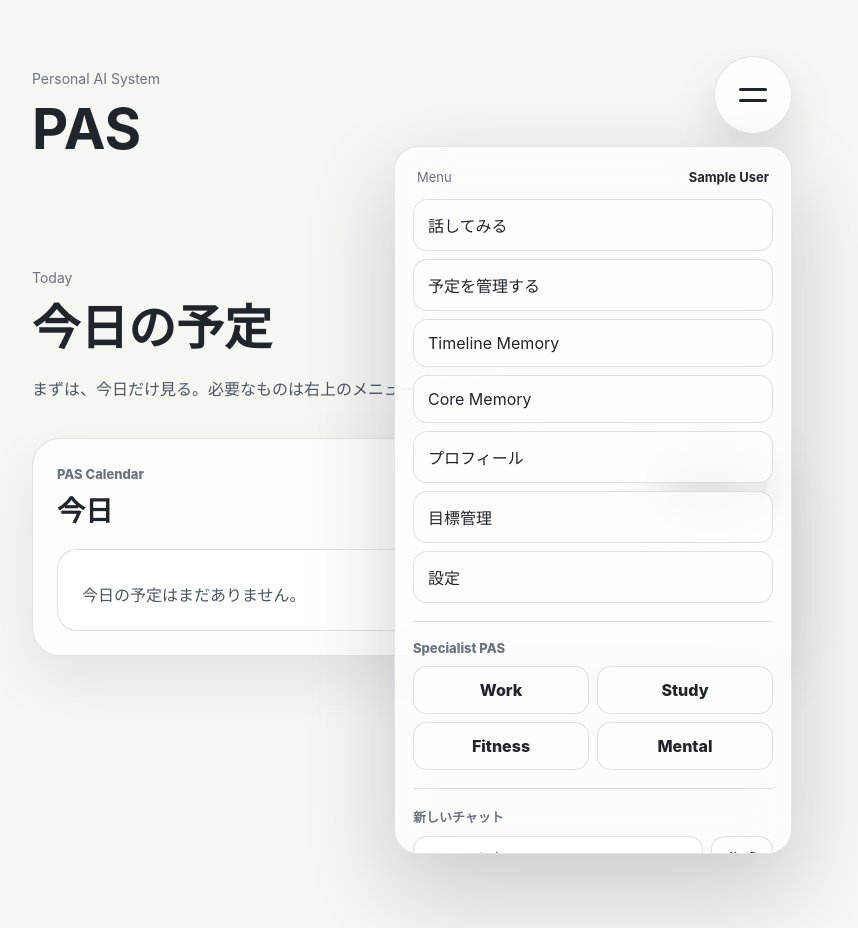
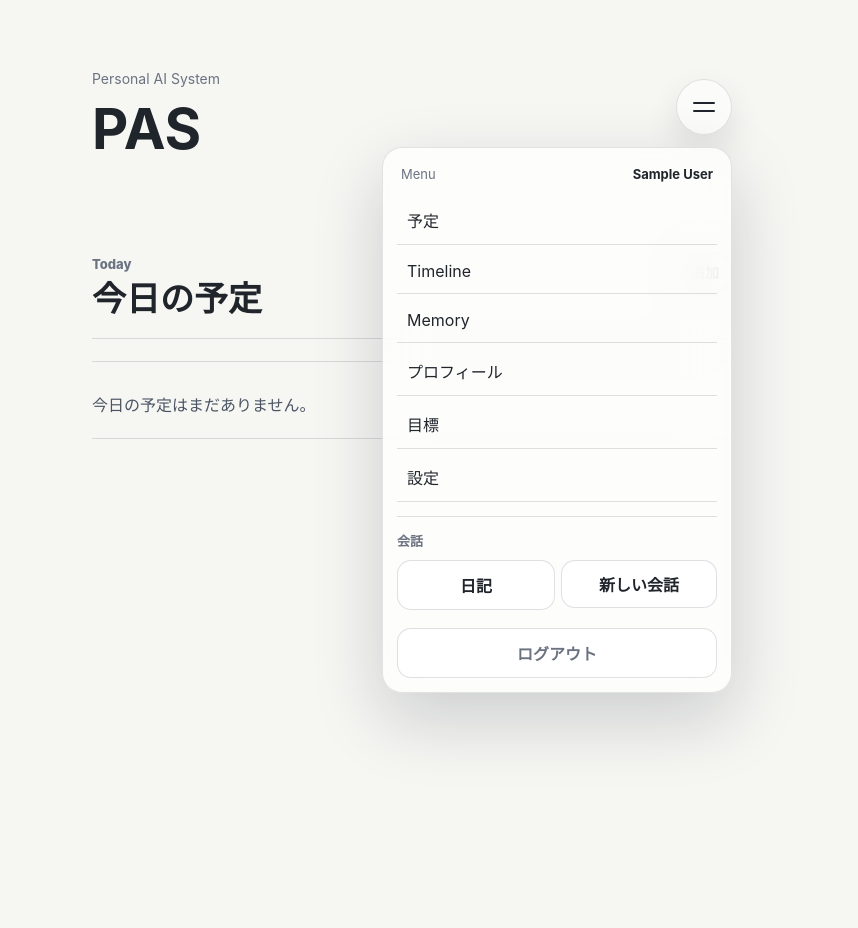
Before and after one commit to kokura-yuta/PAS, a FastAPI app: page / in a window 1280 px wide, after a click that opens the changed part. Shown: the whole page, without its empty margins (228-1086 px from the left). Run offline with FastAPI, Linux system fonts and the light colour scheme; the visitor is signed in with stand-in values (Sample User, id 1); tables that the repository leaves empty hold one stand-in row (values such as "Sample post").

Commit message:
Simplify home and remove Google calendar integration

```diff
--- a/main.py
+++ b/main.py
@@ -16,19 +16,6 @@ from sqlalchemy import Column, Integer, String, Text, DateTime, Boolean, Float,
 from sqlalchemy.exc import IntegrityError
 from datetime import datetime, timedelta
 
-try:
-    from google.oauth2.credentials import Credentials
-    from google_auth_oauthlib.flow import Flow
-    from google.auth.transport.requests import Request as GoogleAuthRequest
-    from googleapiclient.discovery import build
-    from googleapiclient.errors import HttpError
-except ImportError:
-    Credentials = None
-    Flow = None
-    GoogleAuthRequest = None
-    build = None
-    HttpError = Exception
-
 
 load_dotenv()
 
@@ -37,13 +24,6 @@ CHAT_DISPLAY_LIMIT = 50
 MEMORY_EXTRACTION_MIN_LENGTH = 20
 THREAD_TITLE_MAX_LENGTH = 50
 PASSWORD_MIN_LENGTH = 8
-APP_TIMEZONE = os.getenv("APP_TIMEZONE", "Asia/Tokyo")
-GOOGLE_CLIENT_ID = os.getenv("GOOGLE_CLIENT_ID")
-GOOGLE_CLIENT_SECRET = os.getenv("GOOGLE_CLIENT_SECRET")
-GOOGLE_REDIRECT_URI = os.getenv("GOOGLE_REDIRECT_URI")
-GOOGLE_AUTH_URI = "https://accounts.google.com/o/oauth2/auth"
-GOOGLE_TOKEN_URI = "https://oauth2.googleapis.com/token"
-CALENDAR_SCOPES = ["https://www.googleapis.com/auth/calendar"]
 DIARY_THREAD_TYPE = "diary"
 CUSTOM_THREAD_TYPE = "custom"
 WORK_THREAD_TYPE = "work"
@@ -276,24 +256,11 @@ class TimelineMemory(Base):
     updated_at = Column(DateTime, default=datetime.utcnow, onupdate=datetime.utcnow)
 
 
-class CalendarAccount(Base):
-    __tablename__ = "calendar_accounts"
+class CalendarEvent(Base):
+    __tablename__ = "calendar_events"
 
     id = Column(Integer, primary_key=True, index=True)
     user_id = Column(Integer, index=True)
-    provider = Column(String(50), default="google")
-    token_json = Column(Text)
-    is_connected = Column(Boolean, default=True)
-    created_at = Column(DateTime, default=datetime.utcnow)
-    updated_at = Column(DateTime, default=datetime.utcnow, onupdate=datetime.utcnow)
-
-
-class CalendarEvent(Base):
-    __tablename__ = "calendar_events"
-
-    id = Column(Integer, primary_key=True, index=True)
-    user_id = Column(Integer, index=True)
-    google_event_id = Column(String(255), index=True)
     title = Column(String(255))
     description = Column(Text)
     start_datetime = Column(DateTime)
@@ -345,7 +312,6 @@ def ensure_user_id_columns():
         "goals",
         "settings",
         "timeline_memories",
-        "calendar_accounts",
         "calendar_events"
     ]
 
@@ -467,7 +433,6 @@ def claim_unowned_data(user_id):
         "goals",
         "settings",
         "timeline_memories",
-        "calendar_accounts",
         "calendar_events"
     ]
 
@@ -1300,109 +1265,6 @@ def format_timeline_for_prompt(timeline_items):
     return timeline_text
 
 
-def calendar_config_ready():
-    return bool(
-        GOOGLE_CLIENT_ID
-        and GOOGLE_CLIENT_SECRET
-        and GOOGLE_REDIRECT_URI
-        and Flow
-        and Credentials
-        and build
-    )
-
-
-def get_calendar_redirect_uri(request):
-    if GOOGLE_REDIRECT_URI:
-        return GOOGLE_REDIRECT_URI
-
-    return str(request.url_for("google_calendar_callback"))
-
-
-def build_google_calendar_flow(request):
-    if not calendar_config_ready():
-        return None
-
-    client_config = {
-        "web": {
-            "client_id": GOOGLE_CLIENT_ID,
-            "client_secret": GOOGLE_CLIENT_SECRET,
-            "auth_uri": GOOGLE_AUTH_URI,
-            "token_uri": GOOGLE_TOKEN_URI,
-            "redirect_uris": [get_calendar_redirect_uri(request)]
-        }
-    }
-
-    flow = Flow.from_client_config(
-        client_config,
-        scopes=CALENDAR_SCOPES,
-        redirect_uri=get_calendar_redirect_uri(request)
-    )
-
-    return flow
-
-
-def load_calendar_account(user_id):
-    db = SessionLocal()
-
-    try:
-        return (
-            db.query(CalendarAccount)
-            .filter(CalendarAccount.user_id == user_id)
-            .filter(CalendarAccount.provider == "google")
-            .filter(CalendarAccount.is_connected.is_(True))
-            .first()
-        )
-    finally:
-        db.close()
-
-
-def save_calendar_credentials(user_id, credentials):
-    db = SessionLocal()
-
-    try:
-        account = (
-            db.query(CalendarAccount)
-            .filter(CalendarAccount.user_id == user_id)
-            .filter(CalendarAccount.provider == "google")
-            .first()
-        )
-
-        if account is None:
-            account = CalendarAccount(user_id=user_id, provider="google")
-            db.add(account)
-
-        account.token_json = credentials.to_json()
-        account.is_connected = True
-        account.updated_at = datetime.utcnow()
-        db.commit()
-    finally:
-        db.close()
-
-
-def build_calendar_service(user_id):
-    account = load_calendar_account(user_id)
-
-    if not calendar_config_ready():
-        return None, "Google Calendar連携の環境変数またはライブラリが未設定です。"
-
-    if account is None or not account.token_json:
-        return None, "Google Calendarがまだ接続されていません。"
-
-    credentials = Credentials.from_authorized_user_info(
-        json.loads(account.token_json),
-        CALENDAR_SCOPES
-    )
-
-    if credentials.expired and credentials.refresh_token:
-        credentials.refresh(GoogleAuthRequest())
-        save_calendar_credentials(user_id, credentials)
-
-    if not credentials.valid:
-        return None, "Google Calendarの認証が切れています。もう一度接続してください。"
-
-    return build("calendar", "v3", credentials=credentials), ""
-
-
 def save_local_calendar_event(user_id, title, description, start_datetime, end_datetime, location):
     title = (title or "").strip()
     description = (description or "").strip()
@@ -1421,7 +1283,6 @@ def save_local_calendar_event(user_id, title, description, start_datetime, end_d
     try:
         calendar_event = CalendarEvent(
             user_id=user_id,
-            google_event_id=None,
             title=title,
             description=description,
             start_datetime=start_value,
@@ -1434,112 +1295,6 @@ def save_local_calendar_event(user_id, title, description, start_datetime, end_d
         return True, "PAS内の予定として保存しました。"
     finally:
         db.close()
-
-
-def upsert_calendar_event(user_id, event):
-    google_event_id = event.get("id")
-
-    if not google_event_id:
-        return
-
-    start_value = event.get("start", {}).get("dateTime") or event.get("start", {}).get("date")
-    end_value = event.get("end", {}).get("dateTime") or event.get("end", {}).get("date")
-
-    db = SessionLocal()
-
-    try:
-        calendar_event = (
-            db.query(CalendarEvent)
-            .filter(CalendarEvent.user_id == user_id)
-            .filter(CalendarEvent.google_event_id == google_event_id)
-            .first()
-        )
-
-        if calendar_event is None:
-            calendar_event = CalendarEvent(
-                user_id=user_id,
-                google_event_id=google_event_id
-            )
-            db.add(calendar_event)
-
-        calendar_event.title = event.get("summary", "無題の予定")
-        calendar_event.description = event.get("description", "")
-        calendar_event.start_datetime = parse_datetime_value(start_value)
-        calendar_event.end_datetime = parse_datetime_value(end_value)
-        calendar_event.location = event.get("location", "")
-        calendar_event.updated_at = datetime.utcnow()
-        db.commit()
-    finally:
-        db.close()
-
-
-def sync_google_calendar_events(user_id):
-    service, error = build_calendar_service(user_id)
-
-    if error:
-        return False, error
-
-    now = datetime.utcnow()
-    time_min = now.isoformat() + "Z"
-    time_max = (now + timedelta(days=90)).isoformat() + "Z"
-
-    try:
-        events_result = service.events().list(
-            calendarId="primary",
-            timeMin=time_min,
-            timeMax=time_max,
-            maxResults=100,
-            singleEvents=True,
-            orderBy="startTime"
-        ).execute()
-    except HttpError:
-        return False, "Google Calendarの予定取得に失敗しました。"
-
-    events = events_result.get("items", [])
-
-    for event in events:
-        upsert_calendar_event(user_id, event)
-
-    return True, f"{len(events)}件の予定を同期しました。"
-
-
-def create_google_calendar_event(user_id, title, description, start_datetime, end_datetime, location):
-    title = (title or "").strip()
-    start_datetime = (start_datetime or "").strip()
-    end_datetime = (end_datetime or "").strip()
-
-    if not title or not start_datetime or not end_datetime:
-        return False, "予定名、開始日時、終了日時を入力してください。"
-
-    service, error = build_calendar_service(user_id)
-
-    if error:
-        return False, error
-
-    event_body = {
-        "summary": title,
-        "description": description,
-        "location": location,
-        "start": {
-            "dateTime": start_datetime,
-            "timeZone": APP_TIMEZONE
-        },
-        "end": {
-            "dateTime": end_datetime,
-            "timeZone": APP_TIMEZONE
-        }
-    }
-
-    try:
-        created_event = service.events().insert(
-            calendarId="primary",
-            body=event_body
-        ).execute()
-    except HttpError:
-        return False, "Google Calendarへの予定作成に失敗しました。"
-
-    upsert_calendar_event(user_id, created_event)
-    return True, "予定を作成しました。"
 
 
 def create_calendar_event(user_id, title, description, start_datetime, end_datetime, location):
@@ -1584,7 +1339,6 @@ def update_calendar_event(user_id, calendar_event_id, title, description, start_
         calendar_event.start_datetime = start_value
         calendar_event.end_datetime = end_value
         calendar_event.location = location
-        calendar_event.google_event_id = None
         calendar_event.updated_at = datetime.utcnow()
         db.commit()
         return True, "予定を更新しました。"
@@ -1605,39 +1359,6 @@ def delete_calendar_event(user_id, calendar_event_id):
 
         if calendar_event is None:
             return False, "予定が見つかりません。"
-
-        db.delete(calendar_event)
-        db.commit()
-        return True, "予定を削除しました。"
-    finally:
-        db.close()
-
-
-def delete_google_calendar_event(user_id, calendar_event_id):
-    db = SessionLocal()
-
-    try:
-        calendar_event = (
-            db.query(CalendarEvent)
-            .filter(CalendarEvent.user_id == user_id)
-            .filter(CalendarEvent.id == calendar_event_id)
-            .first()
-        )
-
-        if calendar_event is None:
-            return False, "予定が見つかりません。"
-
-        google_event_id = calendar_event.google_event_id
-        service, error = build_calendar_service(user_id)
-
-        if not error and google_event_id:
-            try:
-                service.events().delete(
-                    calendarId="primary",
-                    eventId=google_event_id
-                ).execute()
-            except HttpError:
-                return False, "Google Calendarの予定削除に失敗しました。"
 
         db.delete(calendar_event)
         db.commit()
@@ -2636,36 +2357,6 @@ def calendar_page(request: Request):
     )
 
 
-@app.get("/calendar/connect")
-def google_calendar_connect(request: Request):
-    current_user = get_current_user(request)
-
-    if current_user is None:
-        return RedirectResponse(url="/login", status_code=303)
-
-    return RedirectResponse(url=f"/calendar?message={quote('外部カレンダー連携は将来機能として保留中です')}", status_code=303)
-
-
-@app.get("/calendar/callback")
-def google_calendar_callback(request: Request):
-    current_user = get_current_user(request)
-
-    if current_user is None:
-        return RedirectResponse(url="/login", status_code=303)
-
-    return RedirectResponse(url=f"/calendar?message={quote('外部カレンダー連携は将来機能として保留中です')}", status_code=303)
-
-
-@app.post("/calendar/sync")
-def calendar_sync(request: Request):
-    current_user = get_current_user(request)
-
-    if current_user is None:
-        return RedirectResponse(url="/login", status_code=303)
-
-    return RedirectResponse(url=f"/calendar?message={quote('外部カレンダー連携は将来機能として保留中です')}", status_code=303)
-
-
 @app.post("/calendar/events")
 def calendar_event_create(
     request: Request,
--- a/requirements.txt
+++ b/requirements.txt
@@ -7,5 +7,3 @@ SQLAlchemy==2.0.51
 psycopg2-binary==2.9.12
 python-multipart==0.0.32
 itsdangerous==2.2.0
-google-api-python-client==2.187.0
-google-auth-oauthlib==1.2.3
--- a/static/style.css
+++ b/static/style.css
@@ -93,7 +93,7 @@ body {
 }
 
 .home-minimal {
-    max-width: 760px;
+    max-width: 640px;
     padding-top: 56px;
 }
 
@@ -102,13 +102,13 @@ body {
     z-index: 5;
     display: flex;
     justify-content: space-between;
-    align-items: flex-start;
+    align-items: center;
     gap: 24px;
 }
 
 .home-brand h1 {
     margin: 0;
-    font-size: 48px;
+    font-size: 44px;
     line-height: 1;
 }
 
@@ -120,13 +120,13 @@ body {
 .home-menu summary {
     display: grid;
     place-content: center;
-    gap: 8px;
-    width: 76px;
-    height: 76px;
+    gap: 6px;
+    width: 54px;
+    height: 54px;
     border: 1px solid var(--panel-border);
     border-radius: 999px;
-    background: color-mix(in srgb, var(--panel-bg) 88%, white);
-    box-shadow: 0 22px 48px rgba(15, 23, 42, 0.12);
+    background: color-mix(in srgb, var(--panel-bg) 72%, var(--bg));
+    box-shadow: 0 16px 34px rgba(15, 23, 42, 0.1);
     cursor: pointer;
     list-style: none;
     transition: transform 0.18s ease, box-shadow 0.18s ease;
@@ -138,29 +138,29 @@ body {
 
 .home-menu summary:hover {
     transform: translateY(-1px);
-    box-shadow: 0 26px 60px rgba(15, 23, 42, 0.16);
+    box-shadow: 0 20px 44px rgba(15, 23, 42, 0.14);
 }
 
 .home-menu summary span {
     display: block;
-    width: 28px;
-    height: 3px;
+    width: 22px;
+    height: 2px;
     border-radius: 999px;
     background: var(--text);
 }
 
 .home-menu-panel {
     position: absolute;
-    top: 90px;
+    top: 68px;
     right: 0;
-    width: 360px;
+    width: 320px;
     max-height: calc(100vh - 130px);
     overflow-y: auto;
-    padding: 18px;
+    padding: 14px;
     border: 1px solid var(--panel-border);
-    border-radius: 24px;
-    background: color-mix(in srgb, var(--panel-bg) 92%, var(--bg));
-    box-shadow: 0 34px 90px rgba(15, 23, 42, 0.2);
+    border-radius: 20px;
+    background: color-mix(in srgb, var(--panel-bg) 88%, var(--bg));
+    box-shadow: 0 26px 70px rgba(15, 23, 42, 0.18);
     backdrop-filter: blur(24px);
 }
 
@@ -178,37 +178,26 @@ body {
     color: var(--text);
 }
 
-.menu-links,
-.menu-thread-links {
-    display: grid;
-    gap: 8px;
-}
-
-.menu-links a,
-.menu-thread-links a {
+.menu-links {
+    display: grid;
+    gap: 4px;
+}
+
+.menu-links a {
     display: flex;
     justify-content: space-between;
     gap: 12px;
-    padding: 13px 14px;
-    border: 1px solid var(--field-border);
-    border-radius: 14px;
-    background: var(--card-bg);
+    padding: 12px 10px;
+    border-bottom: 1px solid var(--field-border);
+    border-radius: 0;
+    background: transparent;
     color: var(--text);
     text-decoration: none;
 }
 
-.menu-thread-links a {
-    display: grid;
-    gap: 4px;
-}
-
-.menu-thread-links small {
-    color: var(--muted);
-}
-
 .menu-section {
-    margin-top: 18px;
-    padding-top: 18px;
+    margin-top: 14px;
+    padding-top: 14px;
     border-top: 1px solid var(--field-border);
 }
 
@@ -219,19 +208,19 @@ body {
     font-weight: 800;
 }
 
-.menu-specialist-grid {
+.menu-conversation-actions {
     display: grid;
     grid-template-columns: repeat(2, minmax(0, 1fr));
     gap: 8px;
 }
 
-.menu-specialist-grid form,
+.menu-conversation-actions form,
 .menu-logout {
     margin: 0;
 }
 
-.menu-specialist-grid button,
-.menu-thread-form button,
+.menu-conversation-actions a,
+.menu-conversation-actions button,
 .menu-logout button {
     width: 100%;
     border: 1px solid var(--field-border);
@@ -243,28 +232,13 @@ body {
     cursor: pointer;
 }
 
-.menu-specialist-grid button {
+.menu-conversation-actions a,
+.menu-conversation-actions button {
+    display: inline-flex;
+    align-items: center;
+    justify-content: center;
     min-height: 48px;
-}
-
-.menu-thread-form {
-    display: grid;
-    grid-template-columns: 1fr auto;
-    gap: 8px;
-}
-
-.menu-thread-form input {
-    min-width: 0;
-    padding: 12px 13px;
-    border: 1px solid var(--field-border);
-    border-radius: 14px;
-    background: var(--field-bg);
-    color: var(--text);
-    font: inherit;
-}
-
-.menu-thread-form button {
-    padding: 0 14px;
+    text-decoration: none;
 }
 
 .menu-logout {
@@ -276,30 +250,13 @@ body {
     color: var(--muted);
 }
 
-.home-focus {
-    margin-top: 112px;
-}
-
-.home-focus h2 {
-    margin: 0;
-    font-size: 48px;
-    line-height: 1.15;
-}
-
-.home-focus p:not(.eyebrow) {
-    max-width: 520px;
-    margin: 20px 0 0;
-    color: var(--subtle);
-    line-height: 1.8;
-}
-
 .schedule-panel {
-    margin-top: 34px;
-    padding: 24px;
-    border: 1px solid var(--panel-border);
-    border-radius: 28px;
-    background: var(--panel-bg);
-    box-shadow: var(--panel-shadow);
+    margin-top: 96px;
+    padding: 0;
+    border: none;
+    border-radius: 0;
+    background: transparent;
+    box-shadow: none;
 }
 
 .schedule-header {
@@ -307,7 +264,9 @@ body {
     justify-content: space-between;
     gap: 18px;
     align-items: flex-start;
-    margin-bottom: 20px;
+    margin-bottom: 22px;
+    padding-bottom: 18px;
+    border-bottom: 1px solid var(--field-border);
 }
 
 .schedule-header span {
@@ -316,9 +275,10 @@ body {
     font-weight: 800;
 }
 
-.schedule-header h3 {
+.schedule-header h2 {
     margin: 6px 0 0;
-    font-size: 28px;
+    font-size: 34px;
+    line-height: 1.2;
 }
 
 .schedule-header a,
@@ -326,11 +286,12 @@ body {
     display: inline-flex;
     align-items: center;
     justify-content: center;
-    padding: 10px 14px;
+    padding: 8px 12px;
     border: 1px solid var(--field-border);
     border-radius: 999px;
-    background: var(--accent);
-    color: var(--accent-text);
+    background: var(--field-bg);
+    color: var(--text);
+    font-size: 14px;
     font-weight: 800;
     text-decoration: none;
 }
@@ -370,10 +331,12 @@ body {
 .schedule-empty {
     display: grid;
     gap: 18px;
-    padding: 24px;
-    border: 1px solid var(--field-border);
-    border-radius: 20px;
-    background: var(--card-bg);
+    padding: 22px 0;
+    border: 1px solid var(--field-border);
+    border-right: none;
+    border-left: none;
+    border-radius: 0;
+    background: transparent;
 }
 
 .home-hero {
--- a/templates/home.html
+++ b/templates/home.html
@@ -27,63 +27,25 @@
                     </div>
 
                     <nav class="menu-links">
-                        <a href="/chat">話してみる</a>
-                        <a href="/calendar">予定を管理する</a>
-                        <a href="/timeline">Timeline Memory</a>
-                        <a href="/memories">Core Memory</a>
+                        <a href="/calendar">予定</a>
+                        <a href="/timeline">Timeline</a>
+                        <a href="/memories">Memory</a>
                         <a href="/profile">プロフィール</a>
-                        <a href="/goals">目標管理</a>
+                        <a href="/goals">目標</a>
                         <a href="/settings">設定</a>
                     </nav>
 
                     <div class="menu-section">
-                        <p>Specialist PAS</p>
-                        <div class="menu-specialist-grid">
-                            <form method="post" action="/specialist_threads">
-                                <input type="hidden" name="thread_type" value="work">
-                                <button type="submit">Work</button>
-                            </form>
-                            <form method="post" action="/specialist_threads">
-                                <input type="hidden" name="thread_type" value="study">
-                                <button type="submit">Study</button>
-                            </form>
-                            <form method="post" action="/specialist_threads">
-                                <input type="hidden" name="thread_type" value="fitness">
-                                <button type="submit">Fitness</button>
-                            </form>
-                            <form method="post" action="/specialist_threads">
-                                <input type="hidden" name="thread_type" value="mental">
-                                <button type="submit">Mental</button>
+                        <p>会話</p>
+                        <div class="menu-conversation-actions">
+                            <a href="/chat">日記</a>
+                            <form method="post" action="/chat_threads">
+                                <input type="hidden" name="title" value="新しい会話">
+                                <input type="hidden" name="thread_type" value="custom">
+                                <button type="submit">新しい会話</button>
                             </form>
                         </div>
                     </div>
-
-                    <div class="menu-section">
-                        <p>新しいチャット</p>
-                        <form class="menu-thread-form" method="post" action="/chat_threads">
-                            <input type="text" name="title" placeholder="チャット名" autocomplete="off" maxlength="{{ thread_title_max_length }}" required>
-                            <input type="hidden" name="thread_type" value="custom">
-                            <button type="submit">作成</button>
-                        </form>
-                    </div>
-
-                    {% if chat_threads %}
-                        <div class="menu-section">
-                            <p>最近のチャット</p>
-                            <div class="menu-thread-links">
-                                {% for thread in chat_threads %}
-                                    {% if loop.index <= 5 %}
-                                        <a href="/chat/{{ thread.id }}">
-                                            <strong>{{ thread.display_title }}</strong>
-                                            {% if thread.display_title != thread.thread_type_label %}
-                                                <small>{{ thread.thread_type_label }}</small>
-                                            {% endif %}
-                                        </a>
-                                    {% endif %}
-                                {% endfor %}
-                            </div>
-                        </div>
-                    {% endif %}
 
                     <form class="menu-logout" method="post" action="/logout">
                         <button type="submit">ログアウト</button>
@@ -92,19 +54,13 @@
             </details>
         </header>
 
-        <section class="home-focus">
-            <p class="eyebrow">Today</p>
-            <h2>今日の予定</h2>
-            <p>まずは、今日だけ見る。必要なものは右上のメニューから開けます。</p>
-        </section>
-
         <section class="schedule-panel">
             <div class="schedule-header">
                 <div>
-                    <span>PAS Calendar</span>
-                    <h3>今日</h3>
+                    <span>Today</span>
+                    <h2>今日の予定</h2>
                 </div>
-                <a href="/calendar">予定を追加</a>
+                <a href="/calendar">追加</a>
             </div>
 
             {% if home_snapshot.today_events %}
```
Also changed, not shown: other parts of static/style.css (+16 -23 lines), README.md.
